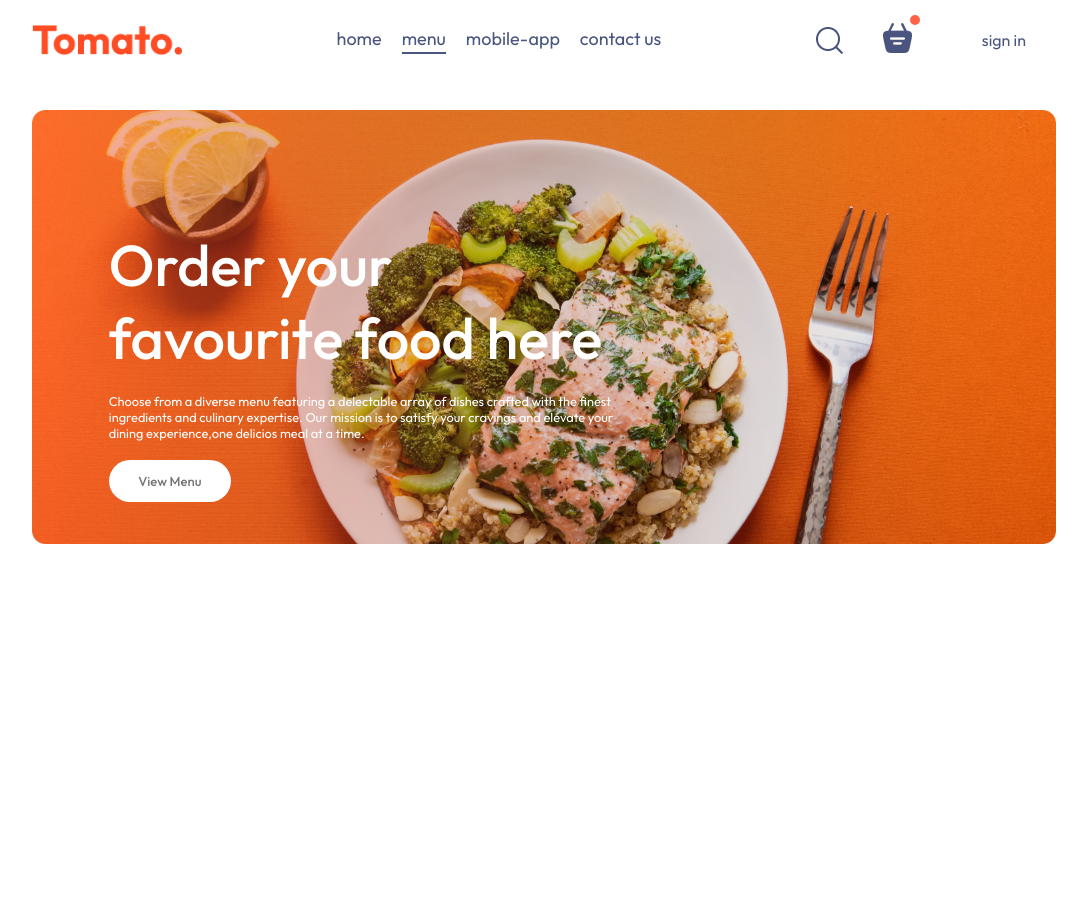
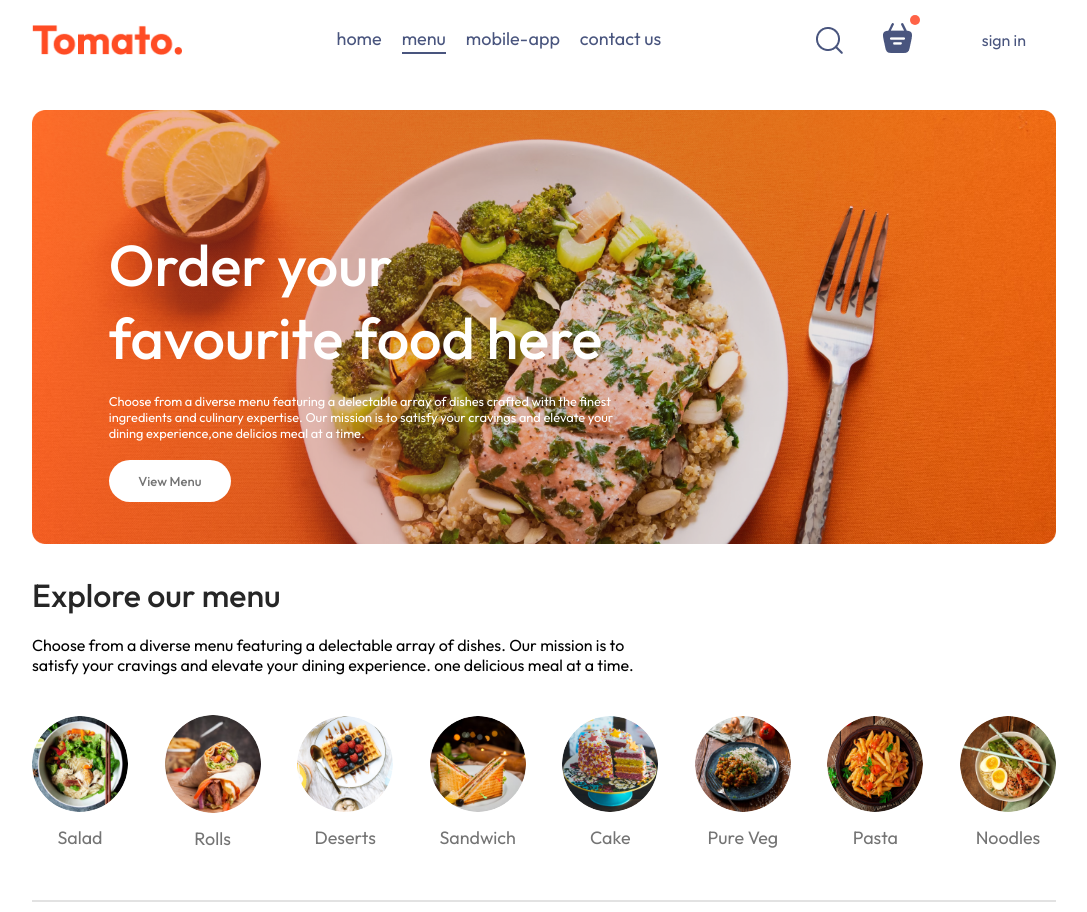
Before and after one commit to rashimarasangi/FoodDel, a React (Vite) app in the folder frontend/: page / in a window 1280 px wide. Shown: the whole page, without its empty margins (96-1183 px from the left). Before the commit the page ends 800 px from the top, so only its background shows below. Built offline with nearby package versions, Linux system fonts and the light colour scheme.

Commit message:
explore menu section is added

```diff
--- /dev/null
+++ b/frontend/src/components/ExploreMenu/ExploreMenu.css
@@ -0,0 +1,48 @@
+.explore-menu{
+    display: flex;
+    flex-direction: column;
+    gap: 20px;
+}
+.explore-menu h1{
+    color: #262626;
+    font-weight: 500;
+}
+.explore-menu-text{
+    max-width: 60%;
+    columns: #808080;
+}
+.explore-menu-list{
+    display: flex;
+    justify-content: space-between;
+    align-items: center;
+    gap: 30px;
+    text-align: center;
+    margin: 20px 0px;
+    overflow-x: scroll;
+}
+.explore-menu-list::-webkit-scrollbar{
+    display: none;
+}
+.explore-menu-list-item img{
+    width: 7.5vw;
+    min-width: 80px;
+    cursor: pointer;
+    border-radius: 50%;
+    transition: 0.2s;
+}
+.explore-menu-list-item p{
+    margin-top: 10px;
+    color: #747474;
+    font-size: max(1.4vw,16px);
+    cursor: pointer;
+}
+.explore-menu hr{
+    margin: 10px 0px;
+    height: 2px;
+    background-color: #e2e2e2;
+    border: none;
+}
+.explore-menu-list-item .active{
+    border: 4px solid tomato;
+    padding: 2px;
+}
--- /dev/null
+++ b/frontend/src/components/ExploreMenu/ExploreMenu.jsx
@@ -0,0 +1,26 @@
+import React from 'react'
+import './ExploreMenu.css'
+import { menu_list } from '../../assets/assets'
+
+const ExploreMenu = ({category,setCategory}) => {
+
+  return (
+    <div className='explore-menu'  id='explore-menu'>
+      <h1>Explore our menu</h1>
+      <p className='explore-menu-text'>Choose from a diverse menu featuring a delectable array of dishes. Our mission is to satisfy your cravings and elevate your dining experience. one delicious meal at a time.</p>
+      <div className="explore-menu-list">
+        {menu_list.map((item,index)=>{
+            return(
+                <div onClick={()=>setCategory(prev=>prev===item.menu_name?"All":item.menu_name)} key={index} className="explore-menu-list-item">
+                    <img className={category===item.menu_name?"active":""} src={item.menu_image} alt="" />
+                    <p>{item.menu_name}</p>
+                </div>
+            )
+        })}
+      </div>
+      <hr />
+    </div>
+  )
+}
+
+export default ExploreMenu
--- /dev/null
+++ b/frontend/src/context/StoreContext.jsx
@@ -0,0 +1,19 @@
+import { createContext } from "react";
+
+export const StoreContext = createContext (null)
+
+const StoreContextProvider = (props) =>{
+
+
+    const contextValue = {
+
+
+    }
+    return(
+        <StoreContext.Provider value={contextValue}>
+            {props.children}
+        </StoreContext.Provider>
+    )
+}
+
+export default StoreContextProvider;
--- a/frontend/src/main.jsx
+++ b/frontend/src/main.jsx
@@ -3,10 +3,13 @@
 import './index.css'
 import App from './App.jsx'
 import { BrowserRouter } from 'react-router-dom'
+import StoreContextProvider from './context/StoreContext.jsx'
 
 ReactDOM.createRoot(document.getElementById('root')).render(
   <BrowserRouter>
-    <App />
+  <StoreContextProvider>
+      <App />
+  </StoreContextProvider>
     </BrowserRouter>
 
 )
--- a/frontend/src/pages/Home/Home.jsx
+++ b/frontend/src/pages/Home/Home.jsx
@@ -1,11 +1,15 @@
-import React from 'react'
+import React, { useState } from 'react'
 import './Home.css'
 import Header from '../../components/Header/Header'
+import ExploreMenu from '../../components/ExploreMenu/ExploreMenu'
 
 const Home = () => {
+
+  const [category,setCategory] = useState("All");
   return (
     <div>
       <Header/>
+      <ExploreMenu category={category} setCategory={setCategory}/>
     </div>
   )
 }
```
